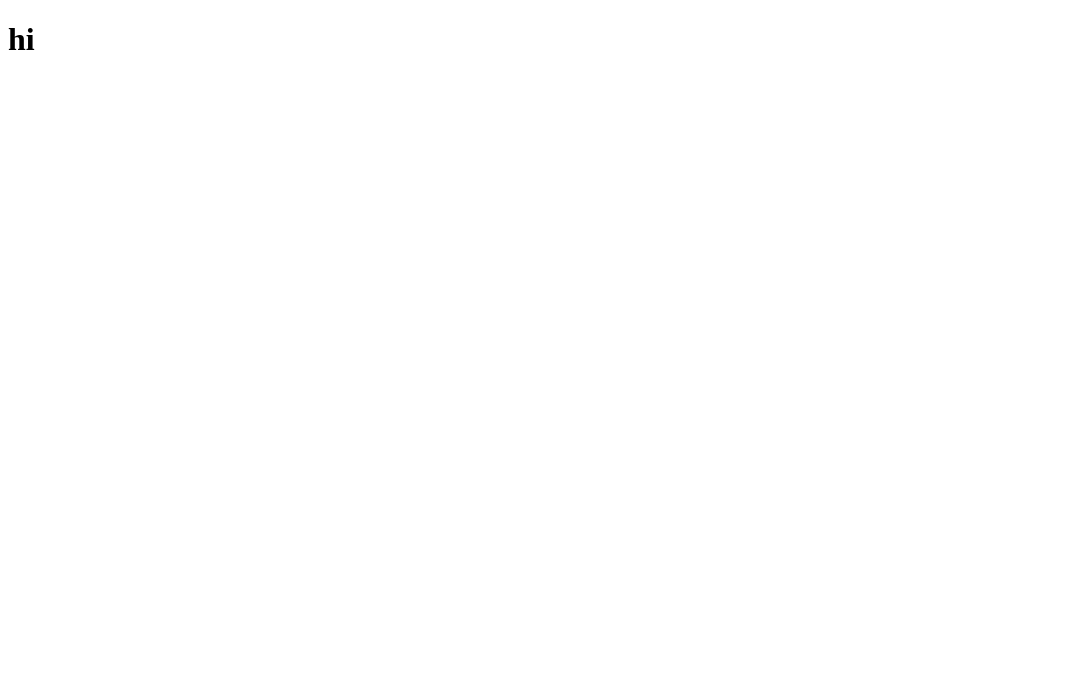
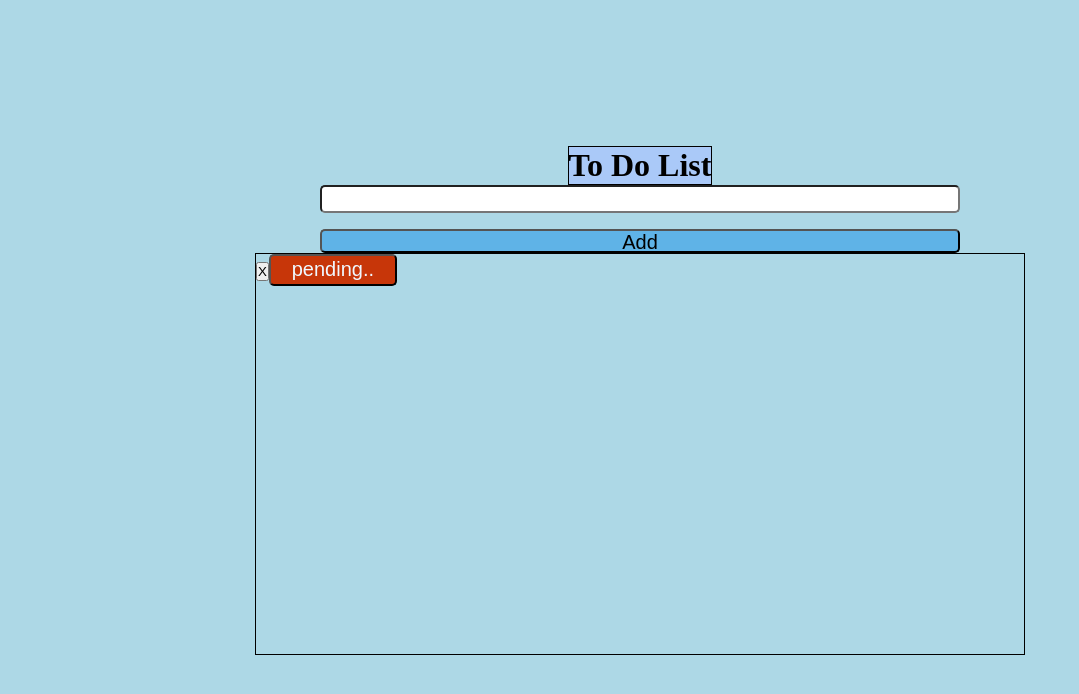
Before and after one commit to hesham3330/to-do-list, a plain HTML site: page index.html in a window 1280 px wide. Shown: the whole page, without its empty margins (0-1079 px from the left). Drawn offline with Linux system fonts and the light colour scheme.

Commit message:
to do list

```diff
--- a/index.html
+++ b/index.html
@@ -3,10 +3,28 @@
 <head>
     <meta charset="UTF-8">
     <meta name="viewport" content="width=device-width, initial-scale=1.0">
-    <title>to-do-list</title>
+    <title>To Do List </title>
     <link rel="stylesheet" href="style.css">
 </head>
 <body>
-    <h1>hi</h1>
+
+    <div id="cont">
+        <h1 id="hd">
+            To Do List
+        </h1>
+        <form id="form">
+            <input type="text" name="" id="user__input">
+            <input type="submit" value="Add" id="add">
+        </form>
+        <div id="app__cont">
+            <section id="err">
+
+            </section>
+            <section id="items">
+
+            </section>
+        </div>
+    </div>
+    <script src="/index.js"></script>
 </body>
 </html>
--- a/index.js
+++ b/index.js
@@ -0,0 +1,75 @@
+var items=[]
+
+// create a function to collect user input
+function collectUserInput(){
+    var userInput=document.getElementById("user__input")
+    console.log(userInput)
+    var addBut=document.getElementById("add")
+    console.log(addBut)
+    addBut.addEventListener("click", function(e){
+        e.preventDefault();
+        console.log(userInput.value)
+        items.push(userInput.value)
+        console.log(items)
+        itemNumber(items)
+        return userInput.value
+    })
+}
+// call the function
+collectUserInput()
+console.log(items)
+
+//create a function to add item number
+function itemNumber(arr){
+    for(item of arr){
+        console.log(arr.indexOf(item) + 1)
+        return arr.indexOf(item) + 1
+    }
+}
+
+// create a functio to get date
+function getDate(){
+    var date = new Date()
+    return `${date.getDate()}/${date.getMonth()+1}/${date.getFullYear()}`
+}
+//getDate()
+
+//create a function to get time
+function getTime(){
+    var date=new Date()
+    var hrs=(date.getHours() < 10)? `0${date.getHours()}`:date.getHours()
+    var mins=(date.getMinutes() < 10)?`0${date.getMinutes()}`:date.getMinutes()
+    var secs=(date.getSeconds() < 10)?`0${date.getSeconds()}`:date.getSeconds()
+    console.log(`${hrs}:${mins}:${secs}`)
+
+}
+
+function removeItem(){
+    var butt=document.createElement("button")
+    butt.textContent="X"
+    var err=document.getElementById("err")
+    err.appendChild(butt)
+    butt.addEventListener("click", function(){
+        var hd=document.getElementById("hd")
+        hd.remove()
+    })
+}
+
+removeItem()
+
+function confirm(){
+    var confirmButt=document.createElement("button")
+    confirmButt.textContent="pending.."
+    confirmButt.className="cnfrm"
+    var err=document.getElementById("err")
+    err.appendChild(confirmButt)
+    confirmButt.addEventListener("click", function(){
+        console.log("working!!")
+        confirmButt.classList.toggle("confirmed")
+        confirmButt.classList.contains("confirmed")?confirmButt.textContent="Confirmed":confirmButt.textContent="pending.."
+
+    })
+
+}
+
+confirm()
--- a/style.css
+++ b/style.css
@@ -0,0 +1,64 @@
+* {
+    padding: 0px;
+    margin: 0px;
+}
+
+#cont {
+    display: flex;
+    flex-direction: column;
+    justify-content: center;
+    align-items: center;
+    background-color: lightblue;
+    width: 100vw;
+    height: 100vh;
+
+}
+#hd {
+    color: rgb(0, 0, 0);
+    background: rgb(170, 201, 248);
+    border: 1px solid #000;
+    text-align: center;
+}
+
+#form {
+    display: flex;
+    flex-direction: column;
+    gap: 2vh;
+    width: 50%;
+}
+
+
+#user__input {
+    height: 3vh;
+    border-radius: 5px;
+}
+#add {
+    height: 3vh;
+    border-radius: 5px;
+    font-size: 20px;
+    background-color: #5fb3e7;
+}
+
+#add:hover {
+    background-color: cornflowerblue;
+}
+
+#app__cont {
+    width: 60vw;
+    height: 50vh;
+    border: 1px solid #000;
+}
+
+.cnfrm {
+    width: 10vw;
+    height: 4vh;
+    border-radius: 5px;
+    background-color: #c73609;
+    color: aliceblue;
+    font-size: 20px;
+}
+
+.confirmed {
+    background-color: #217602;
+    color: aliceblue;
+}
```
